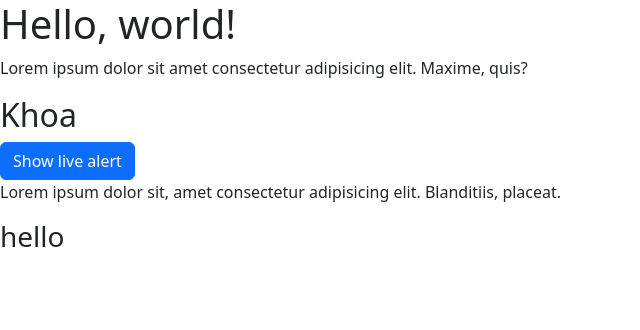
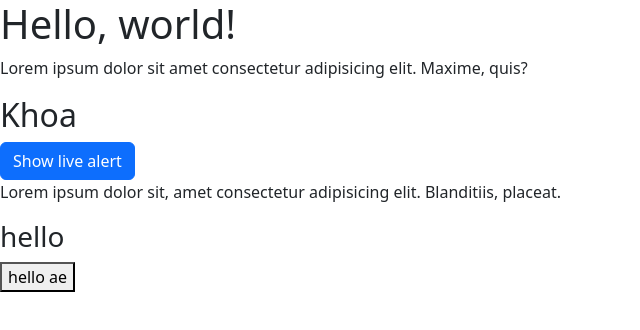
Before and after one commit to huynhthanhvan0411/demogithub, a plain HTML site: page css/index.html in a window 1280 px wide. Shown: the whole page, without its empty margins (0-640 px from the left). Drawn offline with nearby package versions, Linux system fonts and the light colour scheme.

Commit message:
daycode 2

```diff
--- a/css/index.html
+++ b/css/index.html
@@ -37,4 +37,5 @@
     <p>Lorem ipsum dolor sit, amet consectetur adipisicing elit. Blanditiis,
         placeat.</p>
     <h3>hello</h3>
+    <button type="button">hello ae </button>
 </html>
```
